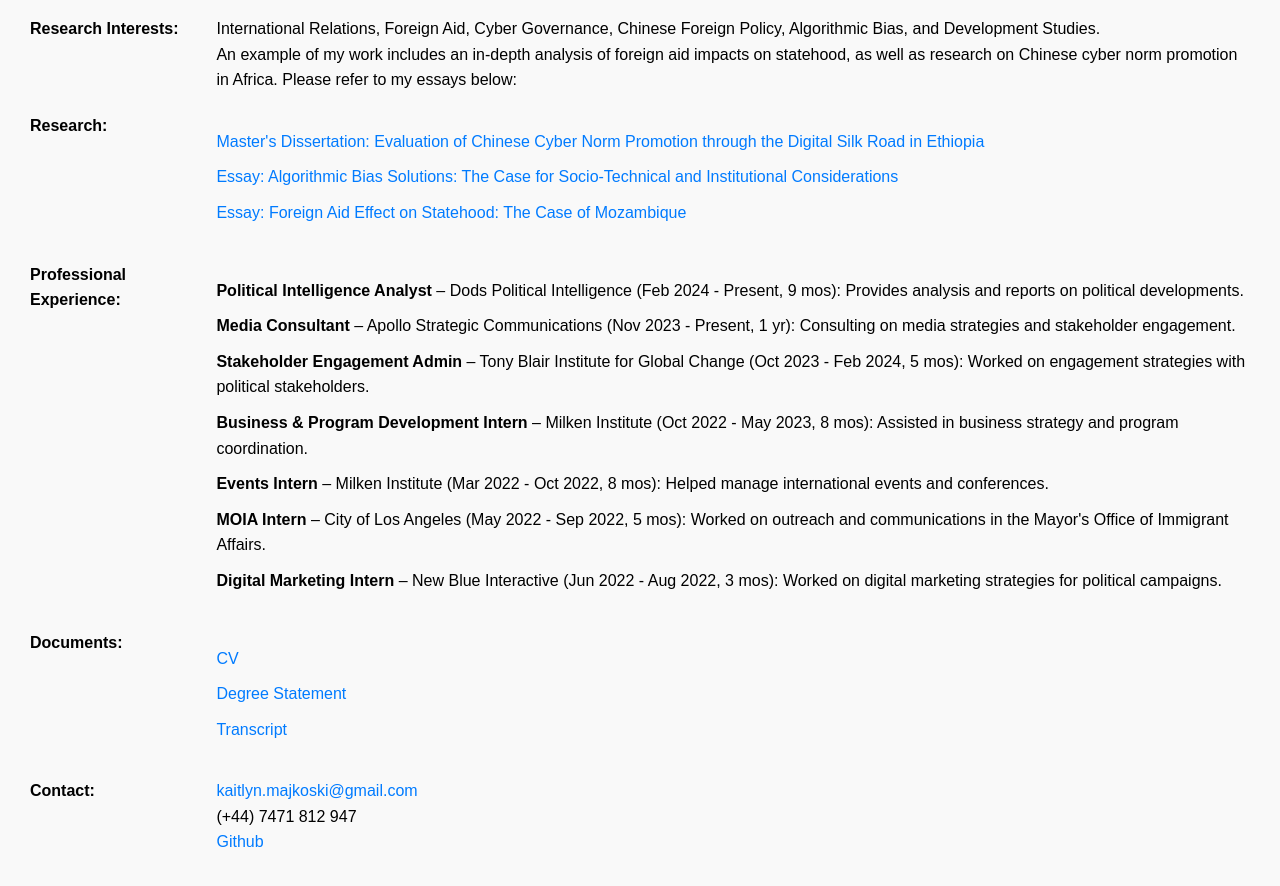
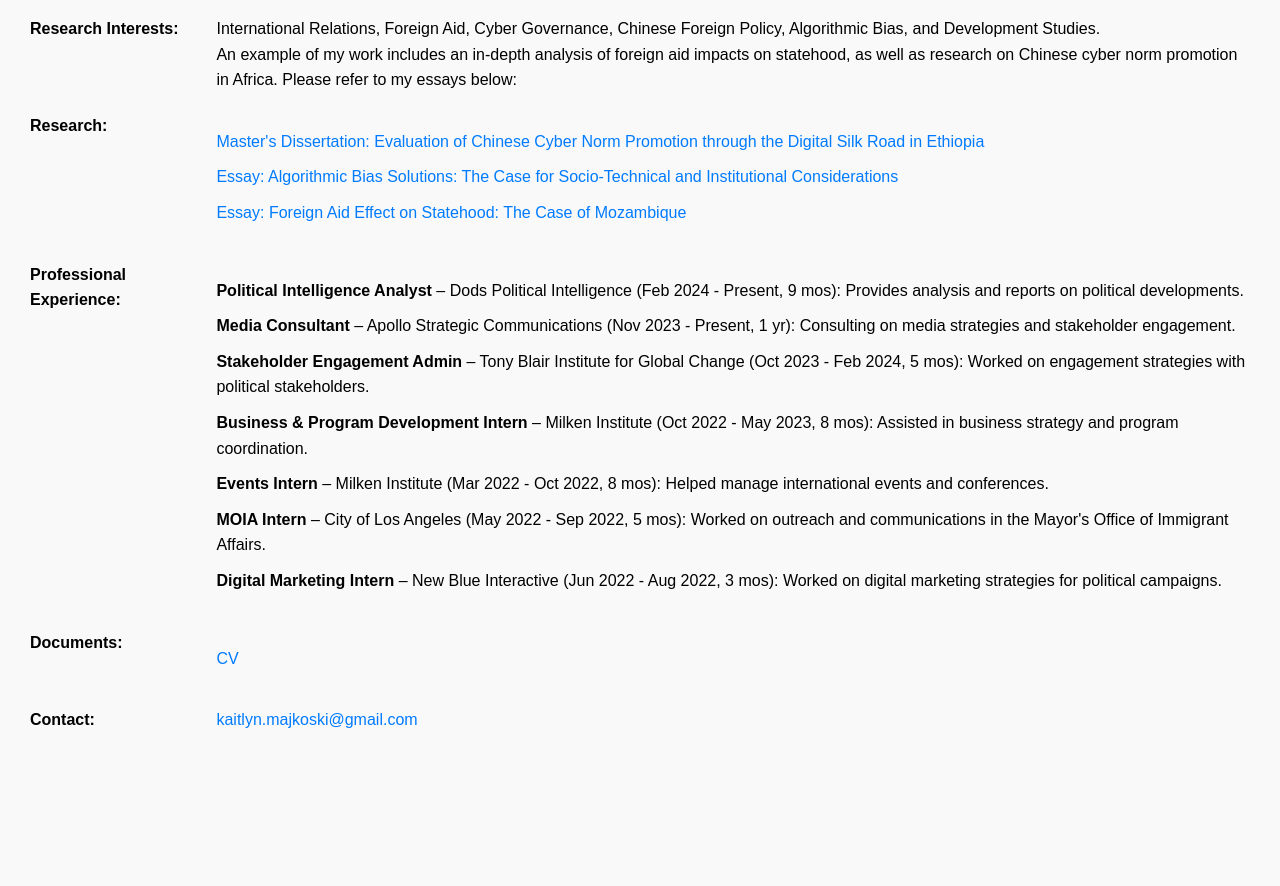
Before and after one commit to kaitlynmyn/kaitlynmyn.github.io, a plain HTML site: page index.html in a window 1280 px wide. Shown: the part 194-1080 px from the top of the page. After the commit the page ends 977 px from the top, so only its background shows below. Drawn offline with Linux system fonts and the light colour scheme.

Commit message:
Removing null details

```diff
--- a/index.html
+++ b/index.html
@@ -107,8 +107,6 @@
         <td>
             <ul>
                 <li><a href="pdfs/CV.pdf" target="_blank">CV</a></li>
-                <li><a href="pdfs/transcript.pdf" target="_blank">Degree Statement</a></li>
-                <li><a href="pdfs/grades.pdf" target="_blank">Transcript</a></li>
             </ul>
         </td>
     </tr>
@@ -116,8 +114,6 @@
         <td><b>Contact:</b></td>
         <td>
             <a href="mailto:kaitlyn.majkoski@gmail.com">kaitlyn.majkoski@gmail.com</a><br>
-            (+44) 7471 812 947<br>
-            <a href="https://github.com/kaitlynmajkoski" target="_blank">Github</a>
         </td>
     </tr>
 </table>
```
